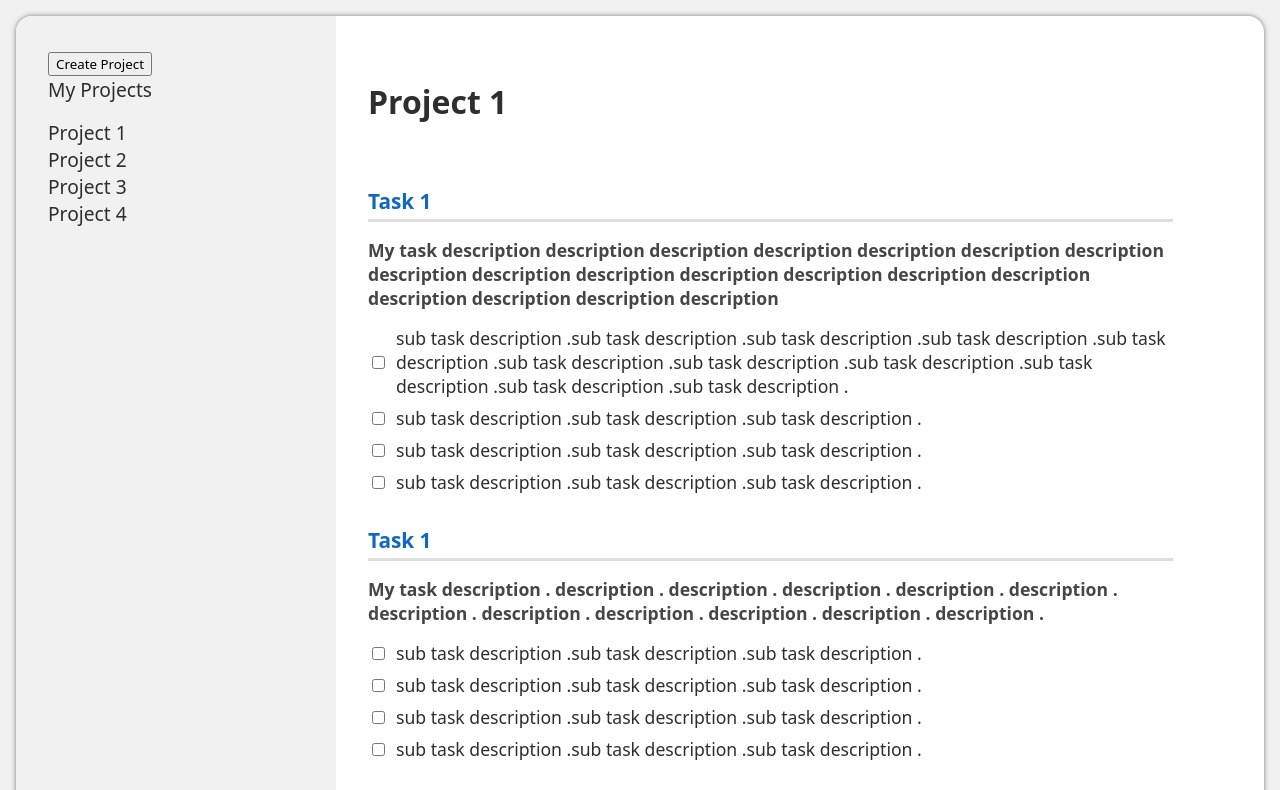
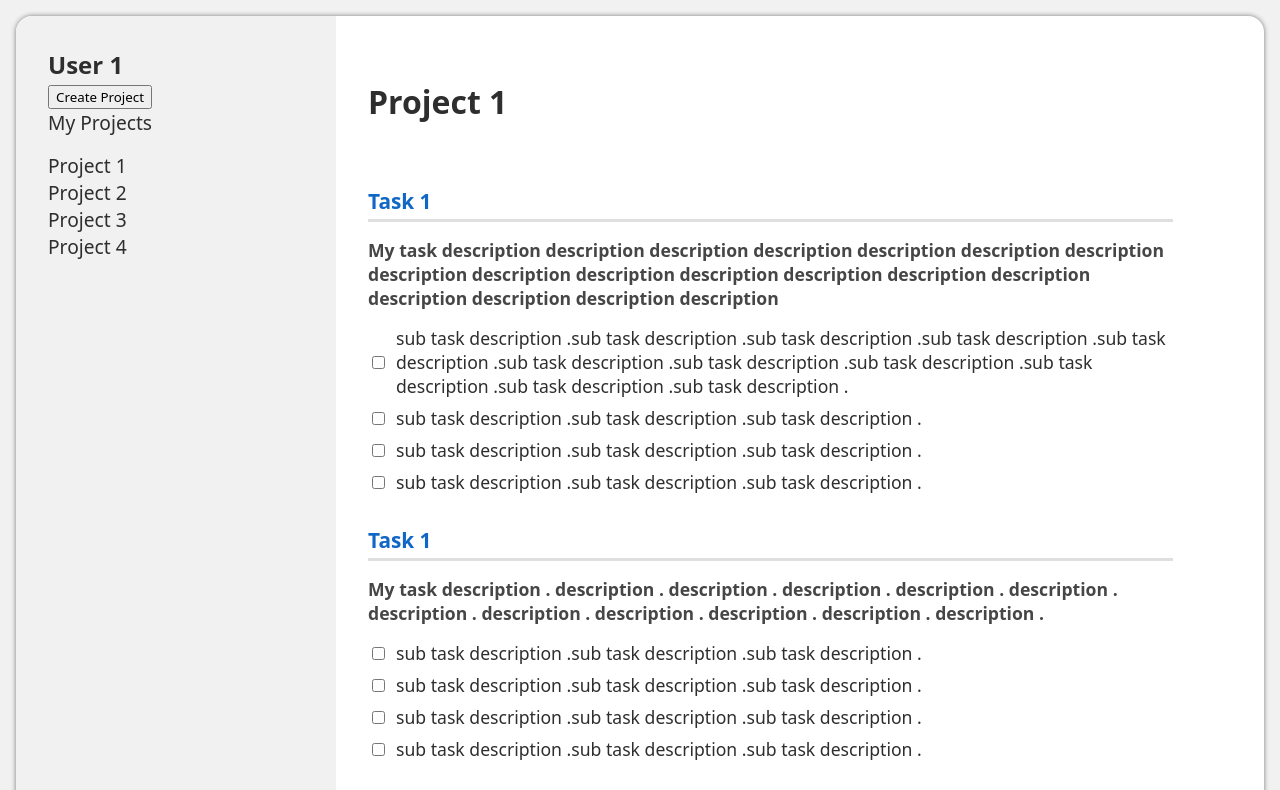
Before and after one commit to leandroesposito/top-todo-list, a website built with webpack: page src/template.html in a window 1280 px wide. Shown: the top 790 px of the page. Built offline with nearby package versions, Linux system fonts and the light colour scheme.

Commit message:
Add user name to empty tag

```diff
--- a/src/template.html
+++ b/src/template.html
@@ -12,7 +12,7 @@
         <div class="sidebar">
             <div class="user">
                 <div class="user-name">
-
+                    User 1
                 </div>
             </div>
             <div class="buttons">
```
